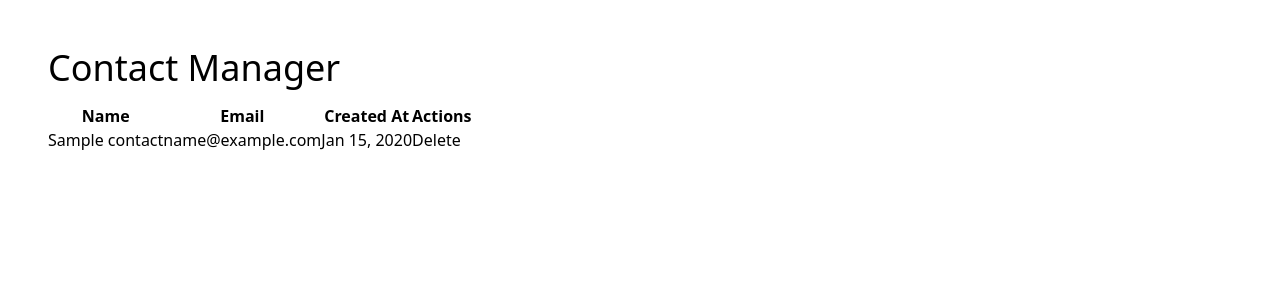
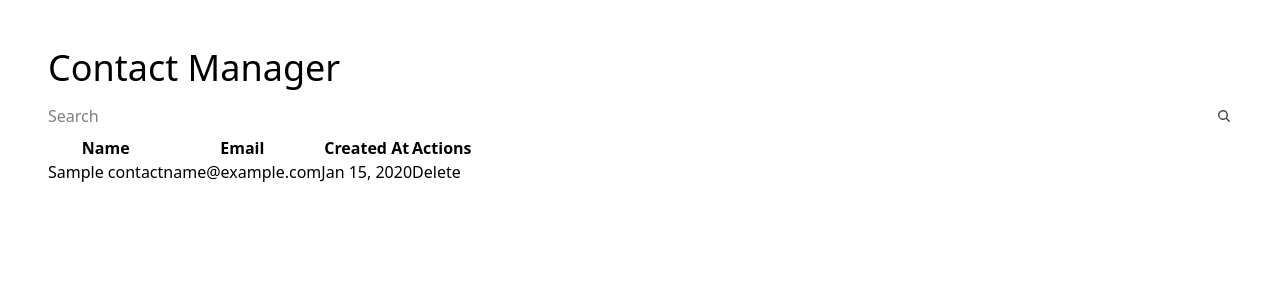
Before and after one commit to Gryzmol88/contacthubLearn, a Django app: page / in a window 1280 px wide. Shown: the top 300 px of the page. Run offline with Django 5.2, Linux system fonts and the light colour scheme; a user stored in the database is signed in; tables that the repository leaves empty hold one stand-in row (values such as "Sample post"); some libraries are stand-ins or nearby versions.

Commit message:
Pierwszy commit

```diff
--- a/contacts/templates/contacts.html
+++ b/contacts/templates/contacts.html
@@ -4,6 +4,27 @@
 
 <div>
     <h1 class="text-4xl text-success mb-4">Contact Manager</h1>
+    <label class="input input-bordered flex items-center gap-2 mb-2">
+        <input
+            type="text"
+            class="grow"
+            placeholder="Search"
+            name="search"
+            hx-get="{% url 'search' %}"
+            hx-trigger="keyup delay:1s"
+            hx-target="#contacts-list" />
+        <svg
+          xmlns="http://www.w3.org/2000/svg"
+          viewBox="0 0 16 16"
+          fill="currentColor"
+          class="h-4 w-4 opacity-70">
+          <path
+            fill-rule="evenodd"
+            d="M9.965 11.026a5 5 0 1 1 1.06-1.06l2.755 2.754a.75.75 0 1 1-1.06 1.06l-2.755-2.754ZM10.5 7a3.5 3.5 0 1 1-7 0 3.5 3.5 0 0 1 7 0Z"
+            clip-rule="evenodd" />
+        </svg>
+      </label>
+
     {% include 'partials/contact-list.html' %}
 </div>
 
--- a/contacts/urls.py
+++ b/contacts/urls.py
@@ -3,4 +3,5 @@ from . import views
 
 urlpatterns = [
     path('', views.index, name='index'),
+    path('search/', views.search_contacts, name='search'),
 ]
--- a/contacts/views.py
+++ b/contacts/views.py
@@ -1,3 +1,4 @@
+from django.db.models import Q
 from django.shortcuts import render
 from django.contrib.auth.decorators import login_required
 
@@ -6,3 +7,14 @@ def index(request):
     contacts = request.user.contacts.all().order_by('-created_at')
     context = {'contacts':contacts}
     return render(request, 'contacts.html', context)
+
+
+@login_required
+def search_contacts(request):
+    query = request.GET.get('search', '')
+
+    # use the query to filter contacts by name or email
+    contacts = request.user.contacts.filter(
+        Q(name__icontains=query) | Q(email__icontains=query)
+    )
+    return render(request, 'partials/contact-list.html',{'contacts' : contacts})
```
